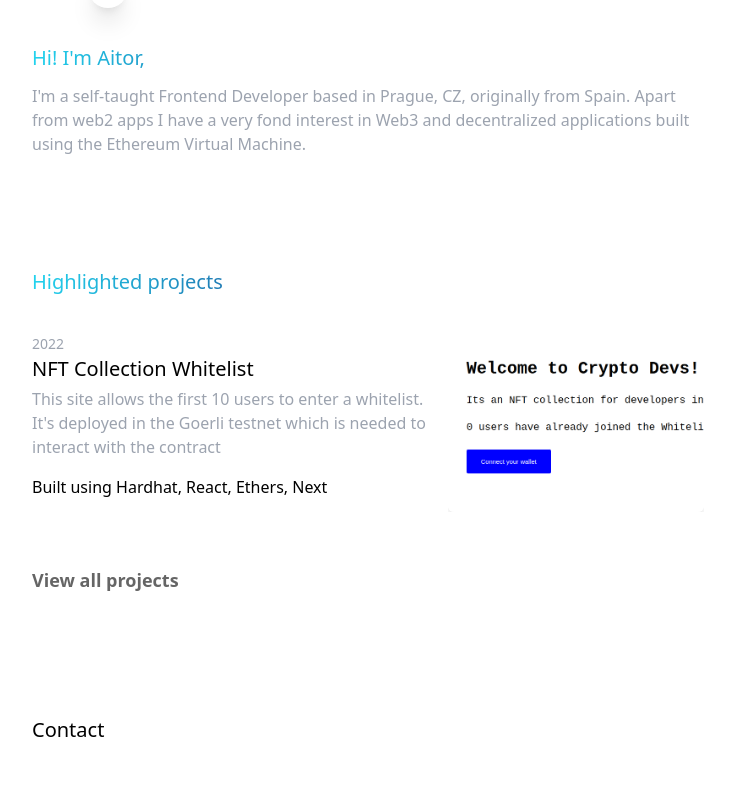
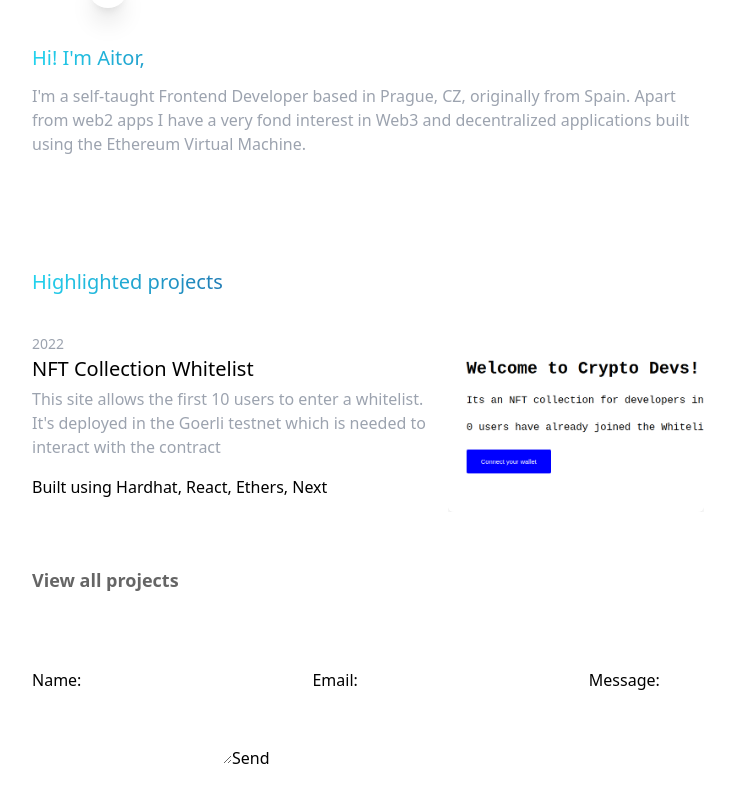
Before and after one commit to aitor-react/portfolio, a Next.js app: page / in a window 1280 px wide. Shown: the part 236-1032 px from the top of the page, without its empty margins (272-1007 px from the left). After the commit the page ends 1006 px from the top, so only its background shows below. Built offline with nearby package versions, Linux system fonts and the light colour scheme.

Commit message:
Form set up

```diff
--- a/components/Layout/Footer.tsx
+++ b/components/Layout/Footer.tsx
@@ -1,17 +1,49 @@
-import React from "react";
-import IconLink from "../core/IconLink";
-import Title from "../core/Title";
+import {useState} from "react";
+
 
 function Footer() {
+    const [name, setName] = useState('')
+    const [email, setEmail] = useState('')
+    const [message, setMessage] = useState('')
+
+    const handleSubmit = (e: { preventDefault: () => void; }) => {
+        const data = {
+            name,
+            email,
+            message
+        }
+        console.log(data)
+    }
+
   return (
-    <footer className='py-12 flex items-center justify-between' >
-      <Title title="Contact" />
-      <div className="flex space-x-4">
-        {/*<IconLink label="Github" href="https://github.com/aitor-react"/>*/}
-        {/*<IconLink label="Linkedin" href="https://www.linkedin.com/in/aitoralonsocantero/"/>*/}
-      </div>
-    </footer >
-  );
+    <div>
+        <form onSubmit={handleSubmit} className="">
+          <label htmlFor="name">Name:</label>
+          <input
+            id="name"
+            type="text"
+            onChange={e => setName(e.target.value)}
+            required
+          />
+          <label htmlFor="email">Email:</label>
+          <input
+            id="email"
+            type="email"
+            onChange={e => setEmail(e.target.value)}
+            required
+          />
+          <label htmlFor="message">Message:</label>
+          <textarea
+            id="message"
+            type="textarea"
+            rows="3"
+            onChange={e=> setMessage(e.target.value)}
+            required
+          />
+          <button type="submit">Send</button>
+        </form>
+    </div>
+  )
 }
 
 export default Footer;
```
